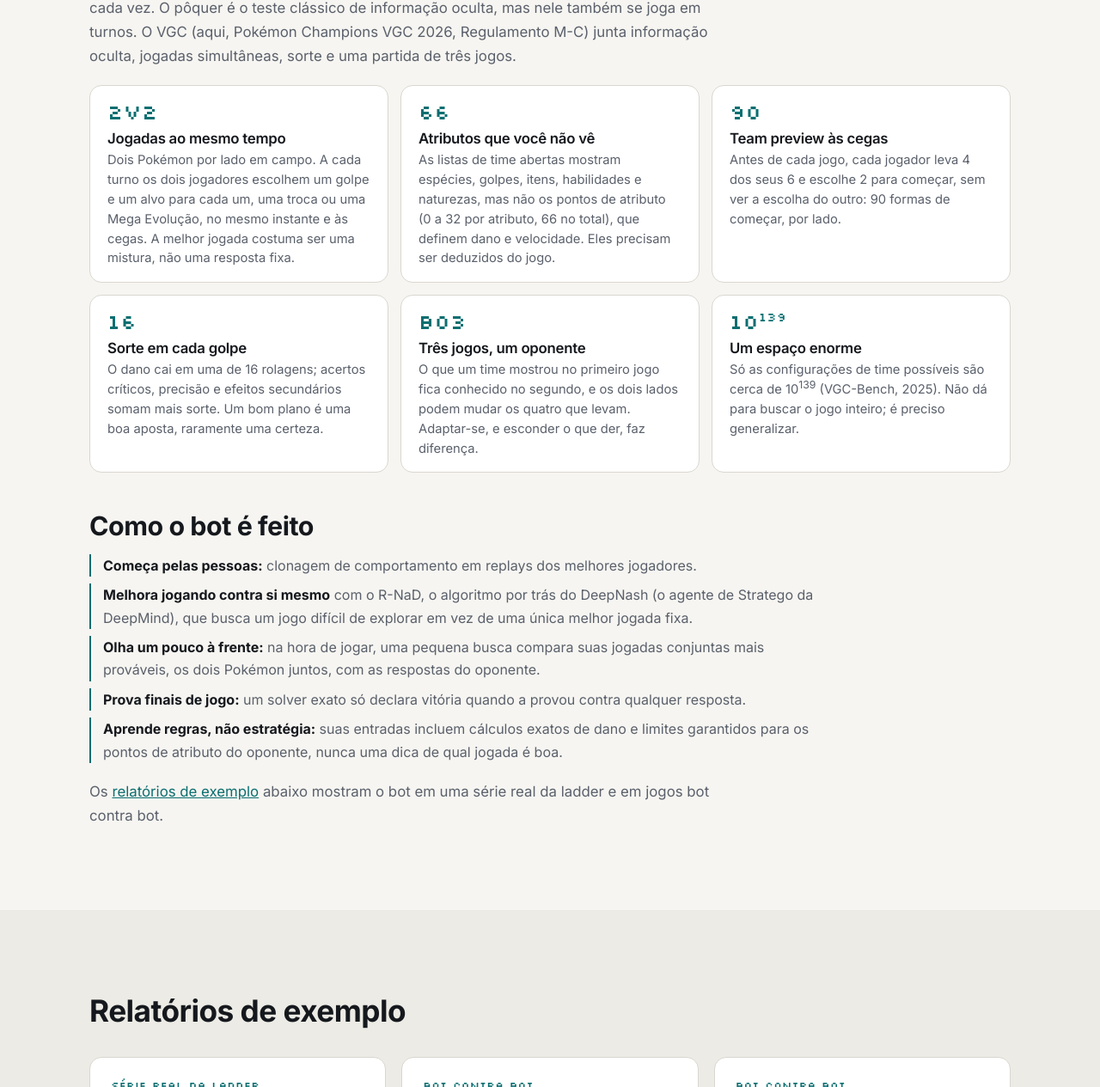
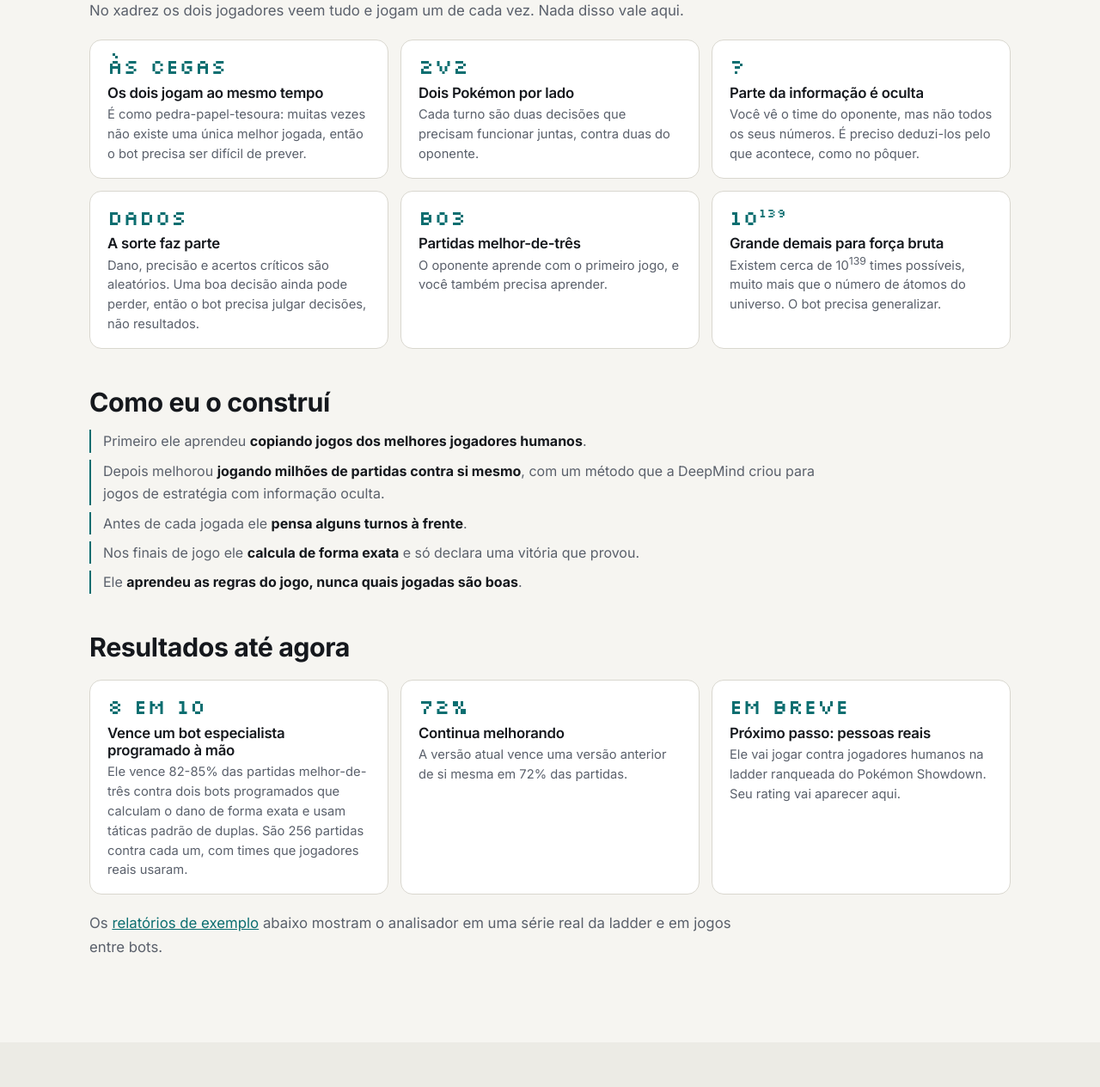
Before and after one commit to Pialmeida/Pialmeida.github.io, a website: page pt/vgc/index.html in a window 1280 px wide. Shown: the part 549-1814 px from the top of the page at 86% size. Drawn offline with Linux system fonts and the light colour scheme.

Commit message:
VGC page: plain-language intro for readers new to Pokémon doubles, plus a results section (EN + PT)
Why it's harder than chess in everyday terms (simultaneous moves, hidden
information, luck, best of three, size), how it's built in five lines, and
results so far: 82-85% of Bo3 sets vs the two scripted bots on real teams,
72% vs an earlier version, the Showdown ladder rating to come.

Co-Authored-By: Claude Opus 5.5 <noreply@anthropic.com>
Claude-Session: https://claude.ai/code/session_01AgLsunUdnSu4SvmwsQNviU

```diff
--- a/pt/vgc/index.html
+++ b/pt/vgc/index.html
@@ -36,76 +36,85 @@
   <main id="main">
     <section class="section vgc-intro">
       <div class="container">
-        <p class="section-label pixel">Projeto · RL com self-play para Pokémon competitivo</p>
-        <h1>Um bot que explica suas jogadas</h1>
+        <p class="section-label pixel">Projeto · IA para Pokémon competitivo</p>
+        <h1>Uma IA que joga Pokémon competitivo e explica suas jogadas</h1>
         <p class="vgc-lede">
-          Um analisador pós-jogo de séries melhor-de-três de Pokémon VGC. Em cada turno ele mostra o que o meu bot de
-          self-play teria jogado por cada lado, as duas alternativas seguintes e uma chance de vitória estimada para
-          cada uma, ao lado do que foi realmente jogado. Só jogos terminados: o analisador nunca joga ao vivo. Os
-          relatórios estão em inglês.
+          Criei um bot que joga Pokémon em duplas, o formato do campeonato mundial oficial. Também criei uma
+          ferramenta que repassa jogos terminados turno a turno e mostra o que o bot teria feito, com a chance de
+          vitória estimada. Os relatórios estão em inglês.
         </p>
 
-        <h2>Por que este jogo é difícil para uma IA</h2>
-        <p class="vgc-lede">
-          Xadrez e Go são profundos, mas os dois jogadores veem o tabuleiro inteiro e jogam um de cada vez. O pôquer é
-          o teste clássico de informação oculta, mas nele também se joga em turnos. O VGC (aqui, Pokémon Champions VGC
-          2026, Regulamento M-C) junta informação oculta, jogadas simultâneas, sorte e uma partida de três jogos.
-        </p>
+        <h2>Por que isto é mais difícil que xadrez</h2>
+        <p class="vgc-lede">No xadrez os dois jogadores veem tudo e jogam um de cada vez. Nada disso vale aqui.</p>
         <ul class="vgc-hard">
           <li>
-            <h3>Jogadas ao mesmo tempo</h3>
-            <p class="vgc-hard-stat pixel">2v2</p>
-            <p>Dois Pokémon por lado em campo. A cada turno os dois jogadores escolhem um golpe e um alvo para cada
-              um, uma troca ou uma Mega Evolução, no mesmo instante e às cegas. A melhor jogada costuma ser uma
-              mistura, não uma resposta fixa.</p>
+            <h3>Os dois jogam ao mesmo tempo</h3>
+            <p class="vgc-hard-stat pixel">Às cegas</p>
+            <p>É como pedra-papel-tesoura: muitas vezes não existe uma única melhor jogada, então o bot precisa ser
+              difícil de prever.</p>
           </li>
           <li>
-            <h3>Atributos que você não vê</h3>
-            <p class="vgc-hard-stat pixel">66</p>
-            <p>As listas de time abertas mostram espécies, golpes, itens, habilidades e naturezas, mas não os pontos
-              de atributo (0 a 32 por atributo, 66 no total), que definem dano e velocidade. Eles precisam ser
-              deduzidos do jogo.</p>
+            <h3>Dois Pokémon por lado</h3>
+            <p class="vgc-hard-stat pixel">2v2</p>
+            <p>Cada turno são duas decisões que precisam funcionar juntas, contra duas do oponente.</p>
           </li>
           <li>
-            <h3>Team preview às cegas</h3>
-            <p class="vgc-hard-stat pixel">90</p>
-            <p>Antes de cada jogo, cada jogador leva 4 dos seus 6 e escolhe 2 para começar, sem ver a escolha do
-              outro: 90 formas de começar, por lado.</p>
+            <h3>Parte da informação é oculta</h3>
+            <p class="vgc-hard-stat pixel">?</p>
+            <p>Você vê o time do oponente, mas não todos os seus números. É preciso deduzi-los pelo que acontece, como
+              no pôquer.</p>
           </li>
           <li>
-            <h3>Sorte em cada golpe</h3>
-            <p class="vgc-hard-stat pixel">16</p>
-            <p>O dano cai em uma de 16 rolagens; acertos críticos, precisão e efeitos secundários somam mais sorte. Um
-              bom plano é uma boa aposta, raramente uma certeza.</p>
+            <h3>A sorte faz parte</h3>
+            <p class="vgc-hard-stat pixel">Dados</p>
+            <p>Dano, precisão e acertos críticos são aleatórios. Uma boa decisão ainda pode perder, então o bot
+              precisa julgar decisões, não resultados.</p>
           </li>
           <li>
-            <h3>Três jogos, um oponente</h3>
+            <h3>Partidas melhor-de-três</h3>
             <p class="vgc-hard-stat pixel">Bo3</p>
-            <p>O que um time mostrou no primeiro jogo fica conhecido no segundo, e os dois lados podem mudar os quatro
-              que levam. Adaptar-se, e esconder o que der, faz diferença.</p>
+            <p>O oponente aprende com o primeiro jogo, e você também precisa aprender.</p>
           </li>
           <li>
-            <h3>Um espaço enorme</h3>
+            <h3>Grande demais para força bruta</h3>
             <p class="vgc-hard-stat pixel">10<sup>139</sup></p>
-            <p>Só as configurações de time possíveis são cerca de 10<sup>139</sup> (VGC-Bench, 2025). Não dá para
-              buscar o jogo inteiro; é preciso generalizar.</p>
+            <p>Existem cerca de 10<sup>139</sup> times possíveis, muito mais que o número de átomos do universo. O bot
+              precisa generalizar.</p>
           </li>
         </ul>
 
-        <h2>Como o bot é feito</h2>
+        <h2>Como eu o construí</h2>
         <ul class="vgc-approach">
-          <li><strong>Começa pelas pessoas:</strong> clonagem de comportamento em replays dos melhores jogadores.</li>
-          <li><strong>Melhora jogando contra si mesmo</strong> com o <span class="vgc-nowrap">R-NaD</span>, o algoritmo por trás do DeepNash (o agente
-            de Stratego da DeepMind), que busca um jogo difícil de explorar em vez de uma única melhor jogada fixa.</li>
-          <li><strong>Olha um pouco à frente:</strong> na hora de jogar, uma pequena busca compara suas jogadas
-            conjuntas mais prováveis, os dois Pokémon juntos, com as respostas do oponente.</li>
-          <li><strong>Prova finais de jogo:</strong> um solver exato só declara vitória quando a provou contra
-            qualquer resposta.</li>
-          <li><strong>Aprende regras, não estratégia:</strong> suas entradas incluem cálculos exatos de dano e limites
-            garantidos para os pontos de atributo do oponente, nunca uma dica de qual jogada é boa.</li>
+          <li>Primeiro ele aprendeu <strong>copiando jogos dos melhores jogadores humanos</strong>.</li>
+          <li>Depois melhorou <strong>jogando milhões de partidas contra si mesmo</strong>, com um método que a
+            DeepMind criou para jogos de estratégia com informação oculta.</li>
+          <li>Antes de cada jogada ele <strong>pensa alguns turnos à frente</strong>.</li>
+          <li>Nos finais de jogo ele <strong>calcula de forma exata</strong> e só declara uma vitória que provou.</li>
+          <li>Ele <strong>aprendeu as regras do jogo, nunca quais jogadas são boas</strong>.</li>
         </ul>
-        <p class="vgc-lede vgc-next">Os <a href="#samples">relatórios de exemplo</a> abaixo mostram o bot em uma série
-          real da ladder e em jogos bot contra bot.</p>
+
+        <h2>Resultados até agora</h2>
+        <ul class="vgc-hard">
+          <li>
+            <h3>Vence um bot especialista programado à mão</h3>
+            <p class="vgc-hard-stat pixel">8 em 10</p>
+            <p>Ele vence 82-85% das partidas melhor-de-três contra dois bots programados que calculam o dano de forma
+              exata e usam táticas padrão de duplas. São 256 partidas contra cada um, com times que jogadores reais
+              usaram.</p>
+          </li>
+          <li>
+            <h3>Continua melhorando</h3>
+            <p class="vgc-hard-stat pixel">72%</p>
+            <p>A versão atual vence uma versão anterior de si mesma em 72% das partidas.</p>
+          </li>
+          <li>
+            <h3>Próximo passo: pessoas reais</h3>
+            <p class="vgc-hard-stat pixel">Em breve</p>
+            <p>Ele vai jogar contra jogadores humanos na ladder ranqueada do Pokémon Showdown. Seu rating vai aparecer aqui.</p>
+          </li>
+        </ul>
+        <p class="vgc-lede vgc-next">Os <a href="#samples">relatórios de exemplo</a> abaixo mostram o analisador em uma
+          série real da ladder e em jogos entre bots.</p>
       </div>
     </section>
 
```
Also changed, not shown: vgc/index.html (+56 -45 lines).
